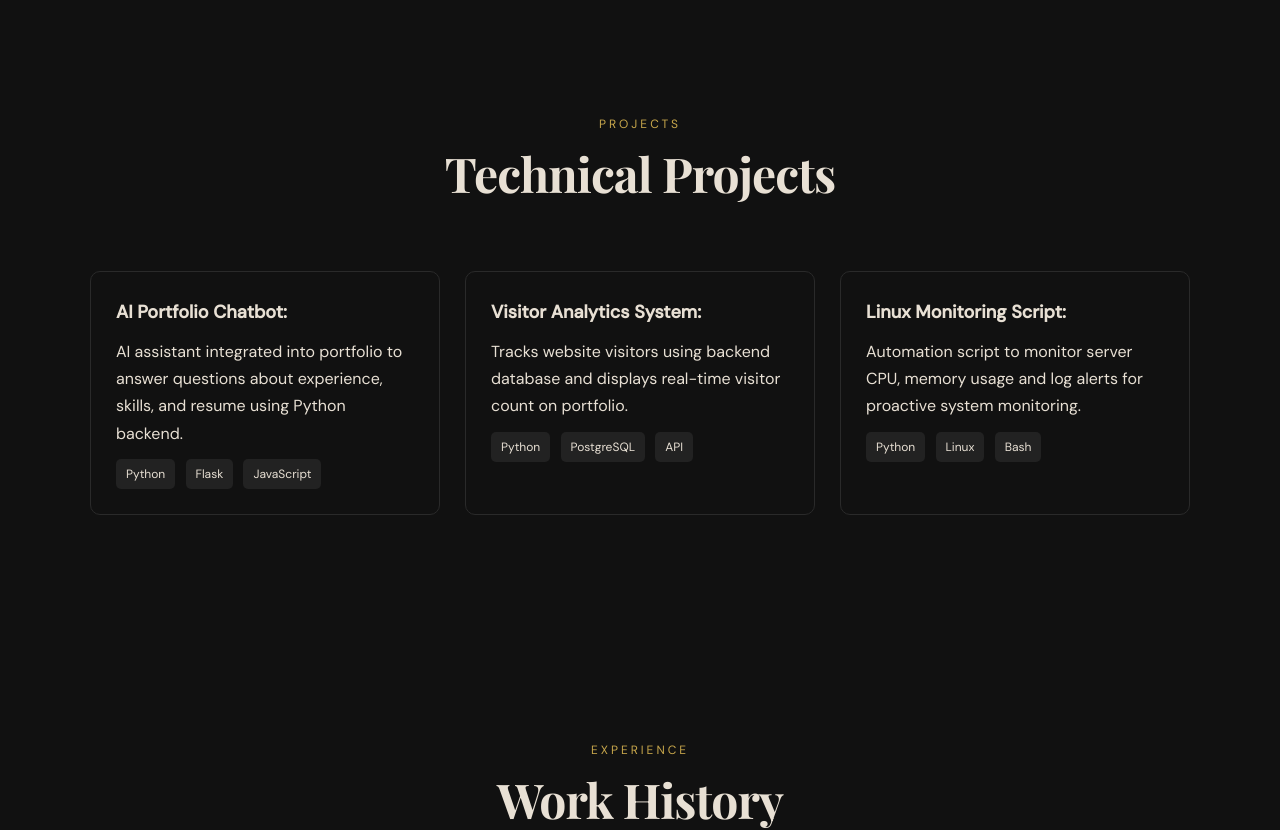
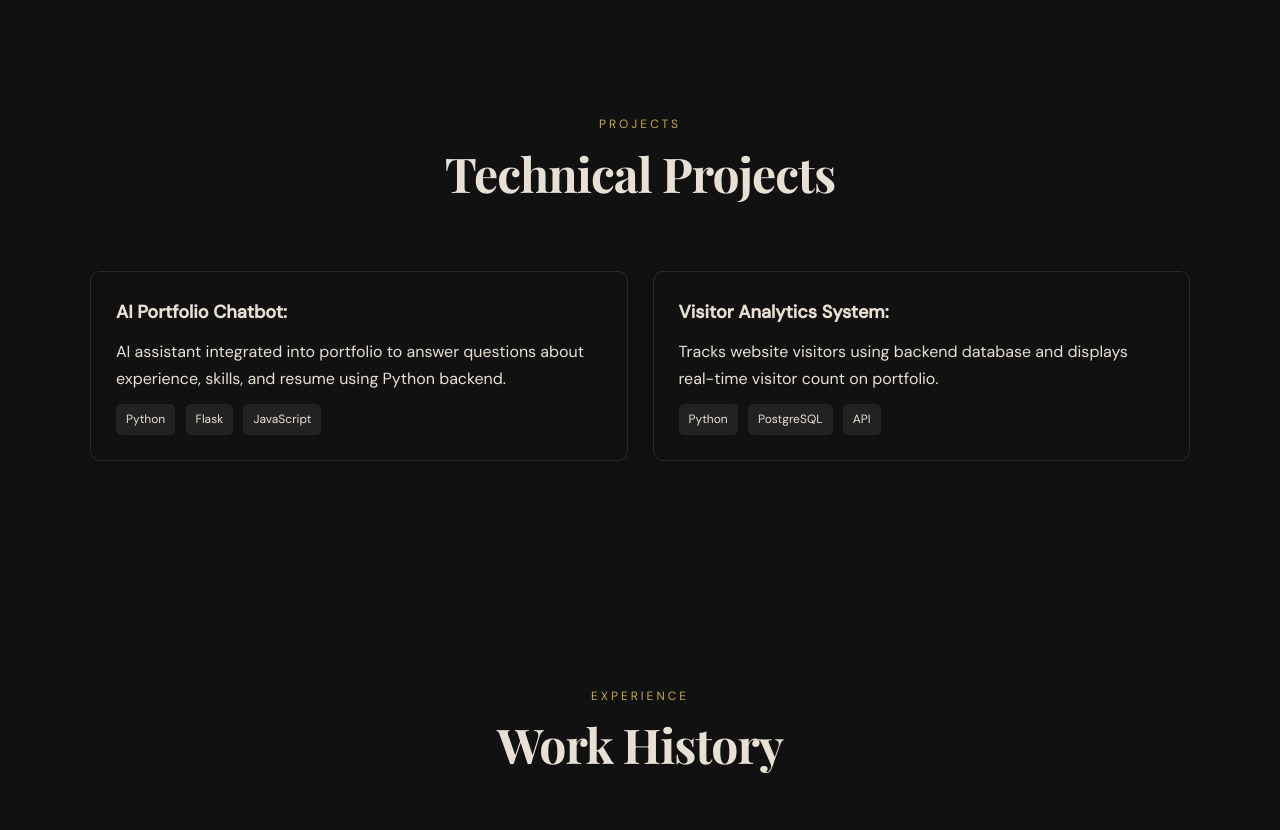
Before and after one commit to chavananand33/my-project, a Flask app: page / in a window 1280 px wide. Shown: the part 4100-4930 px from the top of the page. Run offline with Flask 3, Linux system fonts and the light colour scheme; data comes from the database, SQL or seed files in the repository; some web fonts are replaced.

Commit message:
HTML Fix

```diff
--- a/templates/index.html
+++ b/templates/index.html
@@ -378,20 +378,6 @@
         </div>
       </div>
 
-      <div class="project-card">
-        <h3><strong>Linux Monitoring Script:</strong> </h3>
-        <p>
-          Automation script to monitor server CPU, memory usage and
-          log alerts for proactive system monitoring.
-        </p>
-
-        <div class="project-tech">
-          <span>Python</span>
-          <span>Linux</span>
-          <span>Bash</span>
-        </div>
-      </div>
-
     </div>
 
   </div>
```
